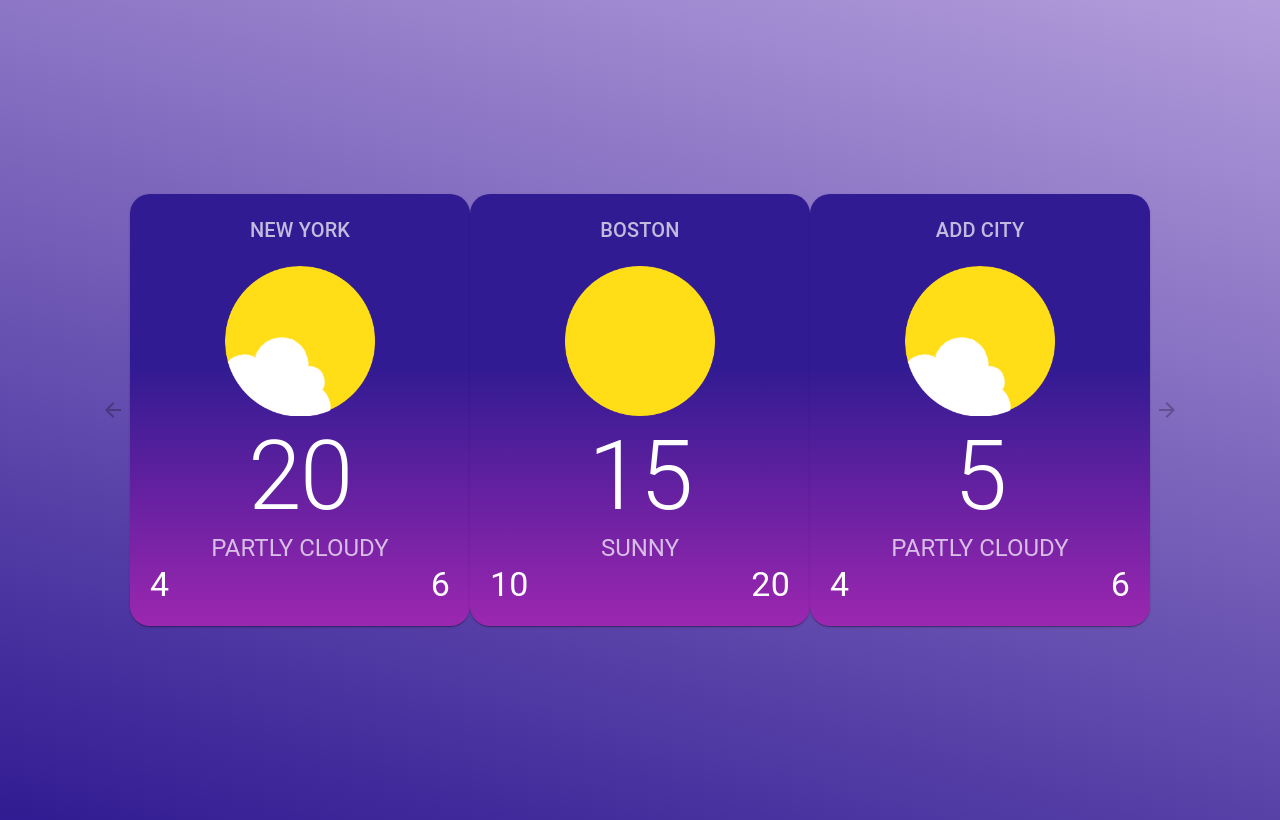
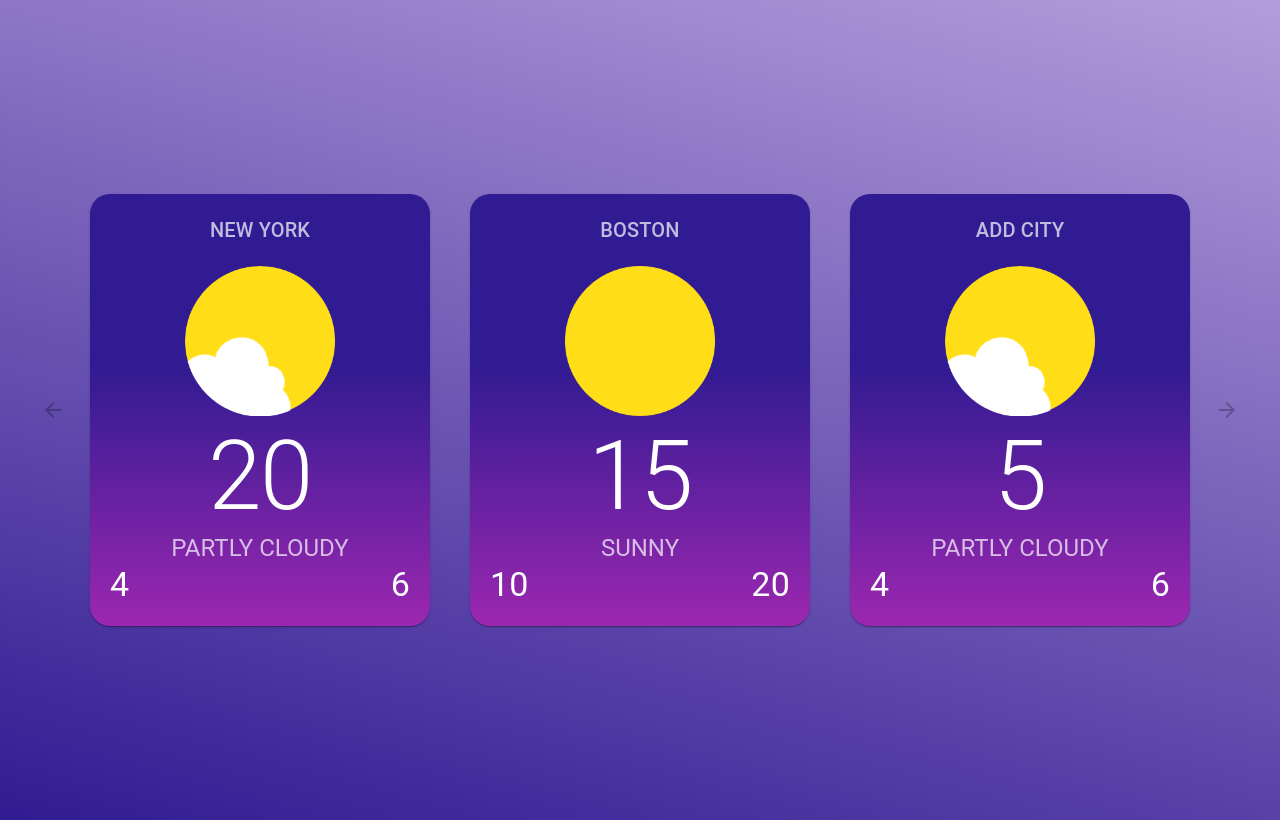
Before and after one commit to JulianAR97/pretty-weather, a React (Create React App) app: page / in a window 1280 px wide. Built offline with nearby package versions, Linux system fonts and the light colour scheme.

Commit message:
changed margin for card

```diff
--- a/src/components/WeatherCard.jsx
+++ b/src/components/WeatherCard.jsx
@@ -10,7 +10,8 @@ const useStyles = makeStyles(theme => ({
     padding: '20px',
     width: 300,
     textAlign: 'center',
-    borderRadius: '20px !important'
+    borderRadius: '20px !important',
+    margin: '0px 20px'
   },
   descriptors: {
     textTransform: 'uppercase',
```
